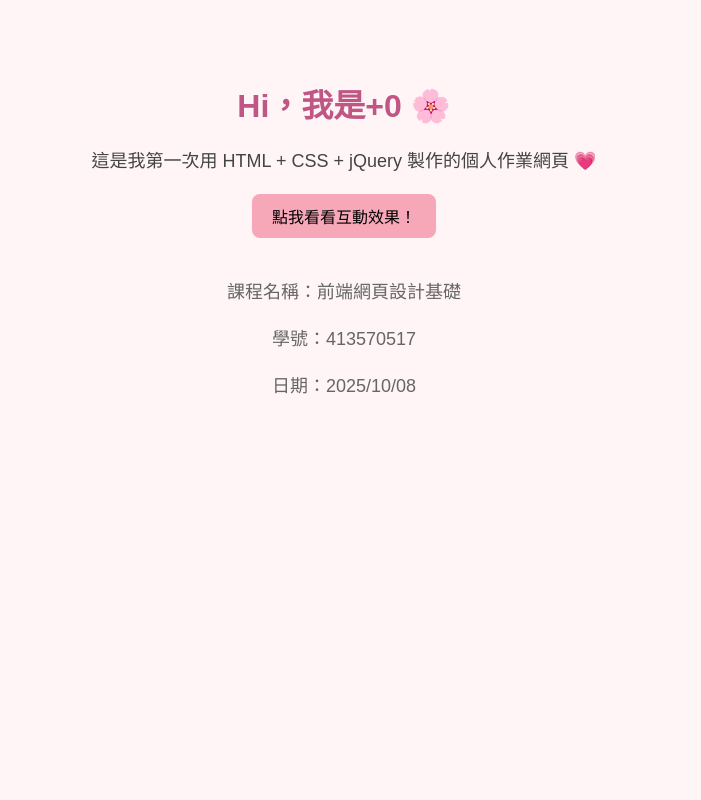
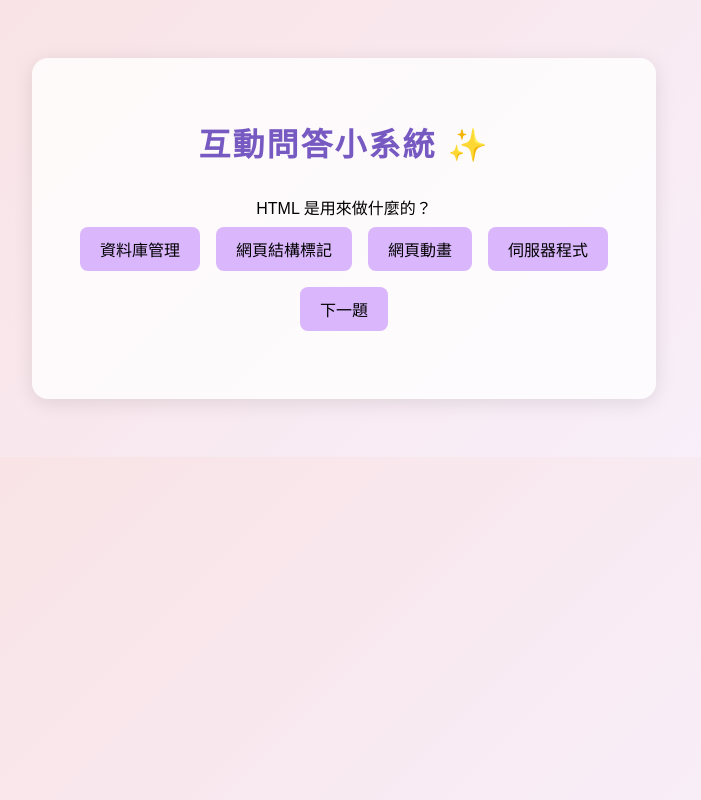
Before and after one commit to judy03140901/judy03140901.github.io, a plain HTML site: page index_v2.html in a window 1280 px wide. Shown: the whole page, without its empty margins (296-997 px from the left). Drawn offline with nearby package versions, Linux system fonts and the light colour scheme.

Commit message:
Update index_v2.html

```diff
--- a/index_v2.html
+++ b/index_v2.html
@@ -1,61 +1,169 @@
 <!DOCTYPE html>
-<html lang="zh-TW">
+<html lang="zh-Hant">
 <head>
   <meta charset="UTF-8">
-  <title>我的個人作業頁面</title>
+  <title>互動問答小系統 ✨</title>
   <style>
     body {
-      font-family: 'Noto Sans TC', sans-serif;
-      background-color: #fff5f7;
+      font-family: "微軟正黑體", sans-serif;
+      background: linear-gradient(135deg, #f9e0e0, #f8f2ff);
       text-align: center;
-      margin-top: 80px;
-      color: #444;
+      padding: 50px;
+      transition: background 1s ease-in-out;
     }
+
+    .container {
+      background-color: #ffffffcc;
+      border-radius: 16px;
+      padding: 40px;
+      display: inline-block;
+      box-shadow: 0 4px 20px rgba(0,0,0,0.1);
+      animation: fadeIn 1.5s ease-in-out;
+    }
+
     h1 {
-      color: #c05684;
+      color: #7759c2;
+      letter-spacing: 2px;
+      margin-bottom: 30px;
     }
-    p {
-      font-size: 18px;
-      line-height: 1.6;
-    }
+
     button {
-      padding: 10px 20px;
-      background-color: #f7a8b8;
+      background-color: #dab6fc;
       border: none;
       border-radius: 8px;
+      padding: 10px 20px;
+      font-size: 16px;
+      margin: 8px;
       cursor: pointer;
-      font-size: 16px;
+      transition: transform 0.2s, background-color 0.3s;
     }
-    #text {
-      display: none;
-      color: #444;
+
+    button:hover {
+      background-color: #b891f2;
+      transform: scale(1.05);
+    }
+
+    #result {
       margin-top: 20px;
+      font-weight: bold;
+      color: #6644cc;
     }
-    .info {
-      margin-top: 40px;
-      font-size: 16px;
-      color: #666;
+
+    /* 淡入動畫 */
+    @keyframes fadeIn {
+      from { opacity: 0; transform: translateY(20px); }
+      to { opacity: 1; transform: translateY(0); }
+    }
+
+    /* 彩帶特效樣式 */
+    #confetti {
+      position: fixed;
+      top: 0;
+      left: 0;
+      width: 100%;
+      height: 100%;
+      pointer-events: none;
+      overflow: hidden;
+    }
+
+    .confetti-piece {
+      position: absolute;
+      width: 10px;
+      height: 20px;
+      opacity: 0.9;
+      animation: fall 1.5s linear forwards;
+    }
+
+    @keyframes fall {
+      from {
+        transform: translateY(-10px) rotate(0deg);
+      }
+      to {
+        transform: translateY(100vh) rotate(720deg);
+      }
     }
   </style>
 </head>
+
 <body>
-  <h1>Hi，我是+0 🌸</h1>
-  <p>這是我第一次用 HTML + CSS + jQuery 製作的個人作業網頁 💗</p>
-
-  <button id="btn">點我看看互動效果！</button>
-  <p id="text">你按到我啦～這就是 jQuery 的互動效果 ✨</p>
-
-  <div class="info">
-    <p>課程名稱：前端網頁設計基礎</p>
-    <p>學號：413570517</p>
-    <p>日期：2025/10/08</p>
+  <div class="container">
+      <h1>互動問答小系統 ✨</h1>
+      <div id="question"></div>
+      <div id="answers"></div>
+      <button id="nextBtn">下一題</button>
+      <div id="result"></div>
   </div>
 
-  <script src="https://code.jquery.com/jquery-3.6.0.min.js"></script>
+  <!-- 彩帶特效區 -->
+  <div id="confetti"></div>
+
   <script>
-    $("#btn").click(function(){
-      $("#text").fadeIn(800);
-    });
+    const questions = [
+        { q: "HTML 是用來做什麼的？", a: ["資料庫管理", "網頁結構標記", "網頁動畫", "伺服器程式"], correct: 1 },
+        { q: "哪個語言用來讓網頁互動？", a: ["CSS", "HTML", "JavaScript", "PHP"], correct: 2 },
+        { q: "CSS 的主要功能是？", a: ["控制樣式與排版", "存資料", "處理邏輯", "傳送資料"], correct: 0 }
+    ];
+
+    let current = 0;
+
+    function showQuestion() {
+        const qDiv = document.getElementById("question");
+        const aDiv = document.getElementById("answers");
+        const rDiv = document.getElementById("result");
+        rDiv.textContent = "";
+        qDiv.textContent = questions[current].q;
+        aDiv.innerHTML = "";
+
+        questions[current].a.forEach((ans, i) => {
+            const btn = document.createElement("button");
+            btn.textContent = ans;
+            btn.onclick = () => checkAnswer(i);
+            aDiv.appendChild(btn);
+        });
+    }
+
+    function checkAnswer(idx) {
+        const rDiv = document.getElementById("result");
+        if (idx === questions[current].correct) {
+            rDiv.textContent = "✅ 答對了！";
+            launchConfetti();
+            playSound("correct");
+        } else {
+            rDiv.textContent = "❌ 再想想～";
+            playSound("wrong");
+        }
+    }
+
+    document.getElementById("nextBtn").onclick = () => {
+        current++;
+        if (current >= questions.length) current = 0;
+        showQuestion();
+    };
+
+    function launchConfetti() {
+        const confetti = document.getElementById("confetti");
+        confetti.innerHTML = "";
+        for (let i = 0; i < 20; i++) {
+            const piece = document.createElement("div");
+            piece.classList.add("confetti-piece");
+            piece.style.left = Math.random() * 100 + "%";
+            piece.style.background = `hsl(${Math.random() * 360}, 80%, 70%)`;
+            confetti.appendChild(piece);
+        }
+        setTimeout(() => confetti.innerHTML = "", 1500);
+    }
+
+    // 答題音效
+    function playSound(type) {
+        const audio = new Audio(
+          type === "correct"
+            ? "https://assets.mixkit.co/sfx/preview/mixkit-correct-answer-tone-2870.mp3"
+            : "https://assets.mixkit.co/sfx/preview/mixkit-click-error-1110.mp3"
+        );
+        audio.play();
+    }
+
+    showQuestion();
   </script>
 </body>
 </html>
```
